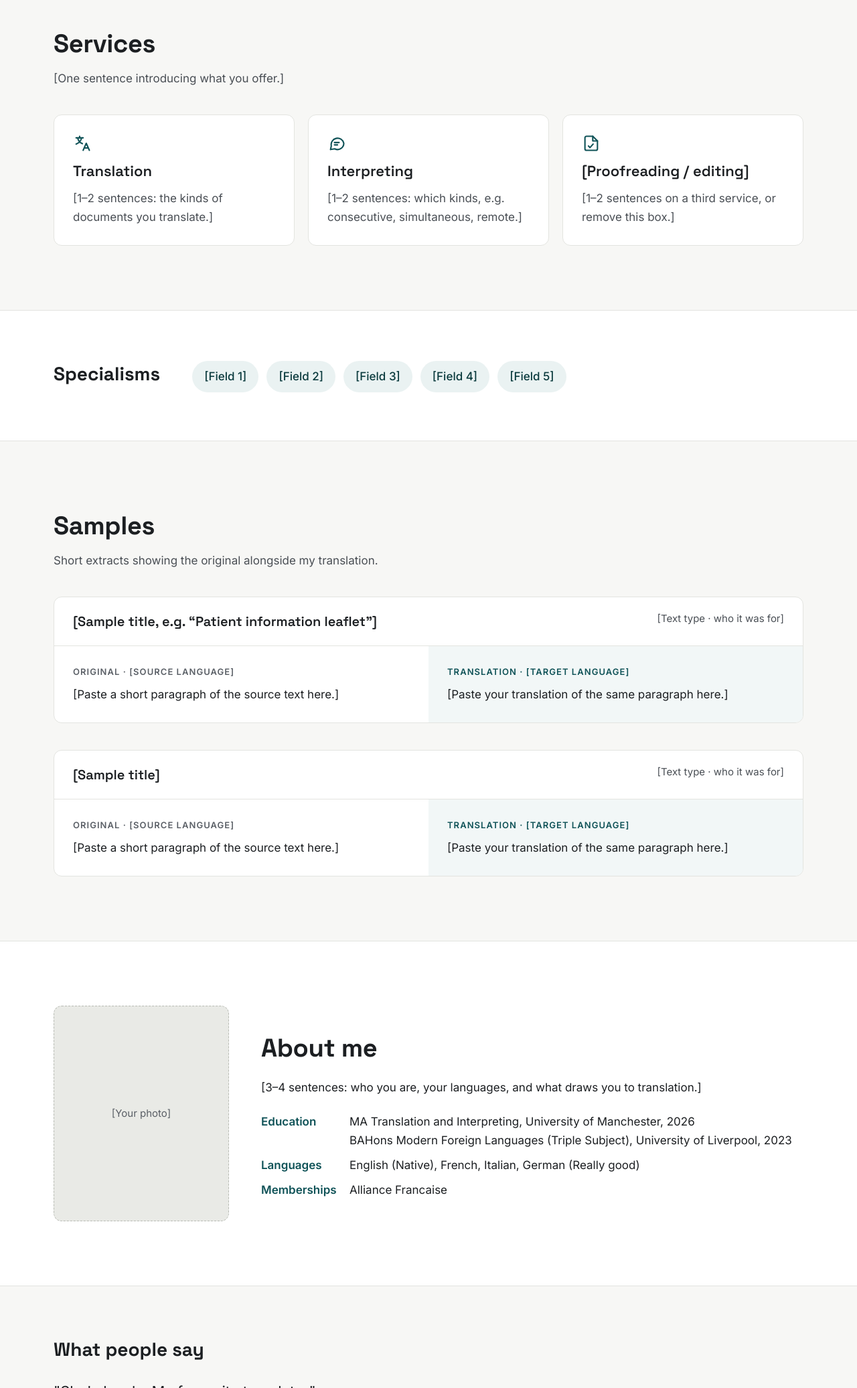
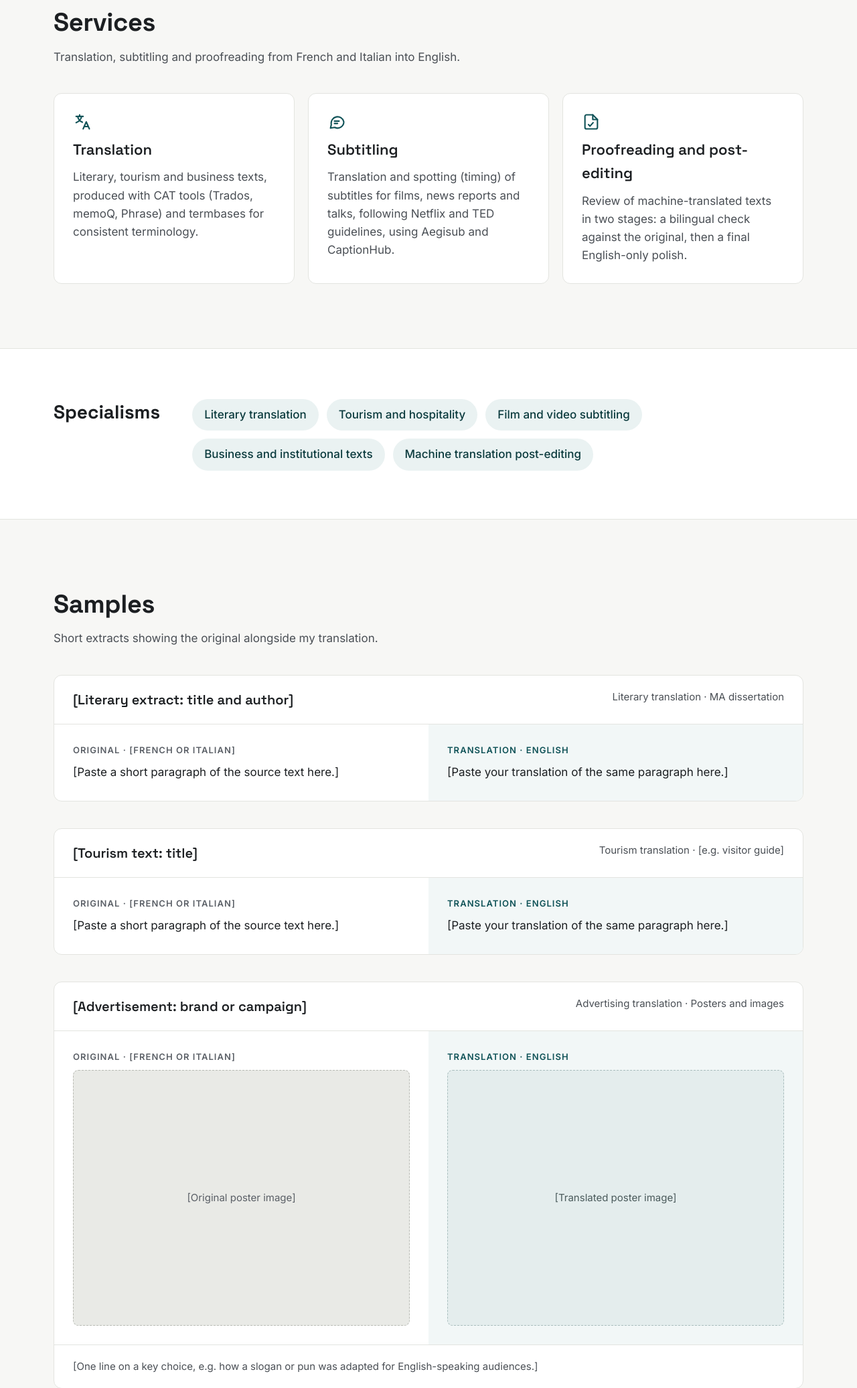
Before and after one commit to niamhowusu/niamhowusu.github.io, a plain HTML site: page index.html in a window 1280 px wide. Shown: the part 727-2800 px from the top of the page at 67% size. Drawn offline with nearby package versions, Linux system fonts and the light colour scheme.

Commit message:
Add files via upload

```diff
--- a/index.html
+++ b/index.html
@@ -3,8 +3,8 @@
 <head>
 <meta charset="utf-8">
 <meta name="viewport" content="width=device-width, initial-scale=1">
-<title>Niamh Owusu | Translator and Interpreter</title>
-<meta name="description" content="Niamh Owusu – French, Italian and German to English translator and interpreter.">
+<title>Niamh Owusu | Translator</title>
+<meta name="description" content="Niamh Owusu – French and Italian to English translator, subtitler and machine translation post-editor based in Manchester, UK.">
 <link rel="preconnect" href="https://fonts.googleapis.com">
 <link rel="preconnect" href="https://fonts.gstatic.com" crossorigin>
 <link href="https://fonts.googleapis.com/css2?family=Inter:wght@400;500;600&family=Space+Grotesk:wght@500;600;700&family=Cormorant+Garamond:wght@500;600&display=swap" rel="stylesheet">
@@ -36,12 +36,12 @@
 <section id="top" style="background: #FFFFFF">
 <div style="max-width: 1120px; margin: 0 auto; padding: 96px 32px 104px; display: flex; flex-direction: column; gap: 24px">
 <p style="margin: 0; display: flex; flex-wrap: wrap; align-items: center; gap: 12px; font-family: 'Space Grotesk', sans-serif; font-weight: 600; font-size: 15px; letter-spacing: 0.08em; text-transform: uppercase; color: #0F5257">
-<span>FRENCH, ITALIAN, GERMAN</span>
+<span>FRENCH, ITALIAN</span>
 <svg width="28" height="14" viewBox="0 0 28 14" fill="none" stroke="currentColor" stroke-width="2" stroke-linecap="round" stroke-linejoin="round" aria-hidden="true"><path d="M1 7h25M20 1l6 6-6 6"></path></svg>
 <span>ENGLISH</span>
 </p>
-<h1 style="margin: 0; max-width: 860px; font-family: 'Cormorant Garamond', Georgia, serif; font-weight: 600; font-size: clamp(46px, 7vw, 80px); line-height: 1.02; letter-spacing: -0.005em">Niamh Owusu<br><span style="font-weight: normal">Translator and interpreter</span></h1>
-<p style="margin: 0; max-width: 640px; font-size: 20px; color: #4A4F55">[One line on what you focus on, e.g. “Specialising in legal and medical texts.”]</p>
+<h1 style="margin: 0; max-width: 860px; font-family: 'Cormorant Garamond', Georgia, serif; font-weight: 600; font-size: clamp(46px, 7vw, 80px); line-height: 1.02; letter-spacing: -0.005em">Niamh Owusu<br><span style="font-weight: normal">Translator</span></h1>
+<p style="margin: 0; max-width: 640px; font-size: 20px; color: #4A4F55">Translation, subtitling, and post-editing of machine translation.</p>
 <div style="display: flex; flex-wrap: wrap; gap: 12px; margin-top: 12px">
 <a href="#contact" style="display: inline-flex; align-items: center; min-height: 48px; padding: 0 26px; border-radius: 8px; background: #0F5257; color: #FFFFFF; font-weight: 600; text-decoration: none">Get in touch</a>
 <a href="#samples" style="display: inline-flex; align-items: center; min-height: 48px; padding: 0 26px; border-radius: 8px; border: 1.5px solid #C9CBC6; color: #1C1F22; font-weight: 600; text-decoration: none">See samples</a>
@@ -54,23 +54,23 @@
 <div style="max-width: 1120px; margin: 0 auto; padding: 96px 32px; display: flex; flex-direction: column; gap: 40px">
 <div style="display: flex; flex-direction: column; gap: 8px">
 <h2 style="margin: 0; font-family: 'Space Grotesk', sans-serif; font-weight: 700; font-size: 38px; letter-spacing: -0.01em">Services</h2>
-<p style="margin: 0; color: #4A4F55">[One sentence introducing what you offer.]</p>
+<p style="margin: 0; color: #4A4F55">Translation, subtitling and proofreading from French and Italian into English.</p>
 </div>
 <div style="display: flex; flex-wrap: wrap; gap: 20px">
 <div style="flex: 1 1 280px; background: #FFFFFF; border: 1px solid #E3E4E0; border-radius: 12px; padding: 28px; display: flex; flex-direction: column; gap: 10px">
 <svg width="28" height="28" viewBox="0 0 24 24" fill="none" stroke="#0F5257" stroke-width="1.8" stroke-linecap="round" stroke-linejoin="round" aria-hidden="true"><path d="M4 5h9M8.5 3v2M6 5c.5 3 2.5 6 6 7.5M11 5c-.5 3-3 6.5-7 8"></path><path d="M13 21l4-9 4 9M14.5 18h5"></path></svg>
 <h3 style="margin: 0; font-family: 'Space Grotesk', sans-serif; font-weight: 600; font-size: 22px">Translation</h3>
-<p style="margin: 0; color: #4A4F55">[1–2 sentences: the kinds of documents you translate.]</p>
+<p style="margin: 0; color: #4A4F55">Literary, tourism and business texts, produced with CAT tools (Trados, memoQ, Phrase) and termbases for consistent terminology.</p>
 </div>
 <div style="flex: 1 1 280px; background: #FFFFFF; border: 1px solid #E3E4E0; border-radius: 12px; padding: 28px; display: flex; flex-direction: column; gap: 10px">
 <svg width="28" height="28" viewBox="0 0 24 24" fill="none" stroke="#0F5257" stroke-width="1.8" stroke-linecap="round" stroke-linejoin="round" aria-hidden="true"><path d="M21 12a8 8 0 0 1-11.6 7.1L4 20l1-4.6A8 8 0 1 1 21 12z"></path><path d="M9 11h6M9 14h4"></path></svg>
-<h3 style="margin: 0; font-family: 'Space Grotesk', sans-serif; font-weight: 600; font-size: 22px">Interpreting</h3>
-<p style="margin: 0; color: #4A4F55">[1–2 sentences: which kinds, e.g. consecutive, simultaneous, remote.]</p>
+<h3 style="margin: 0; font-family: 'Space Grotesk', sans-serif; font-weight: 600; font-size: 22px">Subtitling</h3>
+<p style="margin: 0; color: #4A4F55">Translation and spotting (timing) of subtitles for films, news reports and talks, following Netflix and TED guidelines, using Aegisub and CaptionHub.</p>
 </div>
 <div style="flex: 1 1 280px; background: #FFFFFF; border: 1px solid #E3E4E0; border-radius: 12px; padding: 28px; display: flex; flex-direction: column; gap: 10px">
 <svg width="28" height="28" viewBox="0 0 24 24" fill="none" stroke="#0F5257" stroke-width="1.8" stroke-linecap="round" stroke-linejoin="round" aria-hidden="true"><path d="M14 3H6a2 2 0 0 0-2 2v14a2 2 0 0 0 2 2h12a2 2 0 0 0 2-2V9z"></path><path d="M14 3v6h6M8.5 15.5l2 2 4-4.5"></path></svg>
-<h3 style="margin: 0; font-family: 'Space Grotesk', sans-serif; font-weight: 600; font-size: 22px">[Proofreading / editing]</h3>
-<p style="margin: 0; color: #4A4F55">[1–2 sentences on a third service, or remove this box.]</p>
+<h3 style="margin: 0; font-family: 'Space Grotesk', sans-serif; font-weight: 600; font-size: 22px">Proofreading and post-editing</h3>
+<p style="margin: 0; color: #4A4F55">Review of machine-translated texts in two stages: a bilingual check against the original, then a final English-only polish.</p>
 </div>
 </div>
 </div>
@@ -81,11 +81,11 @@
 <div style="max-width: 1120px; margin: 0 auto; padding: 72px 32px; display: flex; flex-wrap: wrap; align-items: baseline; gap: 20px 48px">
 <h2 style="margin: 0; flex: 0 0 auto; font-family: 'Space Grotesk', sans-serif; font-weight: 700; font-size: 28px">Specialisms</h2>
 <ul style="margin: 0; padding: 0; list-style: none; flex: 1 1 480px; display: flex; flex-wrap: wrap; gap: 12px">
-<li style="padding: 10px 18px; border-radius: 999px; background: #EAF2F2; color: #0A3A3D; font-weight: 500">[Field 1]</li>
-<li style="padding: 10px 18px; border-radius: 999px; background: #EAF2F2; color: #0A3A3D; font-weight: 500">[Field 2]</li>
-<li style="padding: 10px 18px; border-radius: 999px; background: #EAF2F2; color: #0A3A3D; font-weight: 500">[Field 3]</li>
-<li style="padding: 10px 18px; border-radius: 999px; background: #EAF2F2; color: #0A3A3D; font-weight: 500">[Field 4]</li>
-<li style="padding: 10px 18px; border-radius: 999px; background: #EAF2F2; color: #0A3A3D; font-weight: 500">[Field 5]</li>
+<li style="padding: 10px 18px; border-radius: 999px; background: #EAF2F2; color: #0A3A3D; font-weight: 500">Literary translation</li>
+<li style="padding: 10px 18px; border-radius: 999px; background: #EAF2F2; color: #0A3A3D; font-weight: 500">Tourism and hospitality</li>
+<li style="padding: 10px 18px; border-radius: 999px; background: #EAF2F2; color: #0A3A3D; font-weight: 500">Film and video subtitling</li>
+<li style="padding: 10px 18px; border-radius: 999px; background: #EAF2F2; color: #0A3A3D; font-weight: 500">Business and institutional texts</li>
+<li style="padding: 10px 18px; border-radius: 999px; background: #EAF2F2; color: #0A3A3D; font-weight: 500">Machine translation post-editing</li>
 </ul>
 </div>
 </section>
@@ -98,38 +98,70 @@
 <p style="margin: 0; color: #4A4F55">Short extracts showing the original alongside my translation.</p>
 </div>
 
+<!-- Sample 1: literary -->
 <article style="background: #FFFFFF; border: 1px solid #E3E4E0; border-radius: 12px; overflow: hidden">
 <div style="padding: 20px 28px; border-bottom: 1px solid #E3E4E0; display: flex; flex-wrap: wrap; justify-content: space-between; gap: 6px 24px">
-<h3 style="margin: 0; font-family: 'Space Grotesk', sans-serif; font-weight: 600; font-size: 20px">[Sample title, e.g. “Patient information leaflet”]</h3>
-<p style="margin: 0; color: #4A4F55; font-size: 15px">[Text type · who it was for]</p>
+<h3 style="margin: 0; font-family: 'Space Grotesk', sans-serif; font-weight: 600; font-size: 20px">[Literary extract: title and author]</h3>
+<p style="margin: 0; color: #4A4F55; font-size: 15px">Literary translation · MA dissertation</p>
 </div>
 <div style="display: flex; flex-wrap: wrap">
 <div style="flex: 1 1 320px; padding: 28px; display: flex; flex-direction: column; gap: 10px">
-<p style="margin: 0; font-size: 13px; font-weight: 600; letter-spacing: 0.08em; text-transform: uppercase; color: #5A5F66">Original · [Source language]</p>
+<p style="margin: 0; font-size: 13px; font-weight: 600; letter-spacing: 0.08em; text-transform: uppercase; color: #5A5F66">Original · [French or Italian]</p>
 <p style="margin: 0">[Paste a short paragraph of the source text here.]</p>
 </div>
 <div style="flex: 1 1 320px; padding: 28px; background: #F2F7F7; display: flex; flex-direction: column; gap: 10px">
-<p style="margin: 0; font-size: 13px; font-weight: 600; letter-spacing: 0.08em; text-transform: uppercase; color: #0F5257">Translation · [Target language]</p>
+<p style="margin: 0; font-size: 13px; font-weight: 600; letter-spacing: 0.08em; text-transform: uppercase; color: #0F5257">Translation · English</p>
 <p style="margin: 0">[Paste your translation of the same paragraph here.]</p>
 </div>
 </div>
 </article>
 
+<!-- Sample 2: tourism -->
 <article style="background: #FFFFFF; border: 1px solid #E3E4E0; border-radius: 12px; overflow: hidden">
 <div style="padding: 20px 28px; border-bottom: 1px solid #E3E4E0; display: flex; flex-wrap: wrap; justify-content: space-between; gap: 6px 24px">
-<h3 style="margin: 0; font-family: 'Space Grotesk', sans-serif; font-weight: 600; font-size: 20px">[Sample title]</h3>
-<p style="margin: 0; color: #4A4F55; font-size: 15px">[Text type · who it was for]</p>
+<h3 style="margin: 0; font-family: 'Space Grotesk', sans-serif; font-weight: 600; font-size: 20px">[Tourism text: title]</h3>
+<p style="margin: 0; color: #4A4F55; font-size: 15px">Tourism translation · [e.g. visitor guide]</p>
 </div>
 <div style="display: flex; flex-wrap: wrap">
 <div style="flex: 1 1 320px; padding: 28px; display: flex; flex-direction: column; gap: 10px">
-<p style="margin: 0; font-size: 13px; font-weight: 600; letter-spacing: 0.08em; text-transform: uppercase; color: #5A5F66">Original · [Source language]</p>
+<p style="margin: 0; font-size: 13px; font-weight: 600; letter-spacing: 0.08em; text-transform: uppercase; color: #5A5F66">Original · [French or Italian]</p>
 <p style="margin: 0">[Paste a short paragraph of the source text here.]</p>
 </div>
 <div style="flex: 1 1 320px; padding: 28px; background: #F2F7F7; display: flex; flex-direction: column; gap: 10px">
-<p style="margin: 0; font-size: 13px; font-weight: 600; letter-spacing: 0.08em; text-transform: uppercase; color: #0F5257">Translation · [Target language]</p>
+<p style="margin: 0; font-size: 13px; font-weight: 600; letter-spacing: 0.08em; text-transform: uppercase; color: #0F5257">Translation · English</p>
 <p style="margin: 0">[Paste your translation of the same paragraph here.]</p>
 </div>
 </div>
+</article>
+
+<!-- Sample 3: advertising (posters). To add images: upload them to the repository as
+     ad-original.jpg and ad-translated.jpg, then replace each placeholder div with
+     <img src="ad-original.jpg" alt="Original poster" style="width: 100%; height: auto; border-radius: 8px"> -->
+<article style="background: #FFFFFF; border: 1px solid #E3E4E0; border-radius: 12px; overflow: hidden">
+<div style="padding: 20px 28px; border-bottom: 1px solid #E3E4E0; display: flex; flex-wrap: wrap; justify-content: space-between; gap: 6px 24px">
+<h3 style="margin: 0; font-family: 'Space Grotesk', sans-serif; font-weight: 600; font-size: 20px">[Advertisement: brand or campaign]</h3>
+<p style="margin: 0; color: #4A4F55; font-size: 15px">Advertising translation · Posters and images</p>
+</div>
+<div style="display: flex; flex-wrap: wrap">
+<figure style="margin: 0; flex: 1 1 320px; padding: 28px; display: flex; flex-direction: column; gap: 10px">
+<figcaption style="font-size: 13px; font-weight: 600; letter-spacing: 0.08em; text-transform: uppercase; color: #5A5F66">Original · [French or Italian]</figcaption>
+<div role="img" aria-label="Original poster placeholder" style="height: 380px; border-radius: 8px; background: #E9EAE6; border: 1.5px dashed #B8BBB4; display: flex; align-items: center; justify-content: center; color: #5A5F66; font-size: 15px">[Original poster image]</div>
+</figure>
+<figure style="margin: 0; flex: 1 1 320px; padding: 28px; background: #F2F7F7; display: flex; flex-direction: column; gap: 10px">
+<figcaption style="font-size: 13px; font-weight: 600; letter-spacing: 0.08em; text-transform: uppercase; color: #0F5257">Translation · English</figcaption>
+<div role="img" aria-label="Translated poster placeholder" style="height: 380px; border-radius: 8px; background: #E4EDED; border: 1.5px dashed #A9BDBD; display: flex; align-items: center; justify-content: center; color: #4A5A5B; font-size: 15px">[Translated poster image]</div>
+</figure>
+</div>
+<p style="margin: 0; padding: 20px 28px; border-top: 1px solid #E3E4E0; color: #4A4F55; font-size: 15px">[One line on a key choice, e.g. how a slogan or pun was adapted for English-speaking audiences.]</p>
+</article>
+
+<!-- Sample 4: subtitling (change href="#" to the TED talk link) -->
+<article style="background: #FFFFFF; border: 1px solid #E3E4E0; border-radius: 12px; padding: 24px 28px; display: flex; flex-wrap: wrap; align-items: center; justify-content: space-between; gap: 16px 24px">
+<div style="display: flex; flex-direction: column; gap: 4px">
+<h3 style="margin: 0; font-family: 'Space Grotesk', sans-serif; font-weight: 600; font-size: 20px">Subtitling: [TED talk title]</h3>
+<p style="margin: 0; color: #4A4F55; font-size: 15px">Volunteer subtitles · [Italian or French] into English · TED</p>
+</div>
+<a href="#" style="display: inline-flex; align-items: center; min-height: 48px; padding: 0 22px; border-radius: 8px; background: #0F5257; color: #FFFFFF; font-weight: 600; text-decoration: none">Watch with my subtitles</a>
 </article>
 </div>
 </section>
@@ -142,24 +174,15 @@
 <div role="img" aria-label="Photo placeholder" style="flex: 0 0 260px; height: 320px; border-radius: 12px; background: #E9EAE6; border: 1.5px dashed #B8BBB4; display: flex; align-items: center; justify-content: center; color: #5A5F66; font-size: 15px">[Your photo]</div>
 <div style="flex: 1 1 420px; display: flex; flex-direction: column; gap: 16px">
 <h2 style="margin: 0; font-family: 'Space Grotesk', sans-serif; font-weight: 700; font-size: 38px; letter-spacing: -0.01em">About me</h2>
-<p style="margin: 0">[3–4 sentences: who you are, your languages, and what draws you to translation.]</p>
+<p style="margin: 0">I’m a Manchester-based translator working from French and Italian into English. I recently completed an MA in Translation and Interpreting at the University of Manchester, covering both creative and business translation, with a dissertation in literary translation. I’ve lived and studied in Salzburg and Padua, and completed a hospitality work placement in Brive, France, which feeds directly into my tourism work.</p>
 <ul style="margin: 8px 0 0; padding: 0; list-style: none; display: flex; flex-direction: column; gap: 10px">
-<li style="display: flex; flex-wrap: wrap; gap: 4px 12px"><span style="color: #0F5257; font-weight: 600; min-width: 120px">Education</span><span>MA Translation and Interpreting, University of Manchester, 2026<br>BAHons Modern Foreign Languages (Triple Subject), University of Liverpool, 2023</span></li>
-<li style="display: flex; flex-wrap: wrap; gap: 4px 12px"><span style="color: #0F5257; font-weight: 600; min-width: 120px">Languages</span><span>English (Native), French, Italian, German (Really good)</span></li>
-<li style="display: flex; flex-wrap: wrap; gap: 4px 12px"><span style="color: #0F5257; font-weight: 600; min-width: 120px">Memberships</span><span>Alliance Francaise</span></li>
+<li style="display: flex; flex-wrap: wrap; gap: 4px 12px"><span style="color: #0F5257; font-weight: 600; min-width: 120px">Education</span><span>MA Translation and Interpreting, University of Manchester, 2026<br>BA (Hons) Modern Foreign Languages (Triple Subject), University of Liverpool, 2023</span></li>
+<li style="display: flex; flex-wrap: wrap; gap: 4px 12px"><span style="color: #0F5257; font-weight: 600; min-width: 120px">Languages</span><span>English (native), French (C2), Italian (B2), German (B1)</span></li>
+<li style="display: flex; flex-wrap: wrap; gap: 4px 12px"><span style="color: #0F5257; font-weight: 600; min-width: 120px">Memberships</span><span>Alliance Française</span></li>
+<li style="display: flex; flex-wrap: wrap; gap: 4px 12px"><span style="color: #0F5257; font-weight: 600; min-width: 120px">Experience</span><span>Volunteer subtitling and video description, TED (French and Italian into English)<br>Terminology contributor, WIPO termbase (four terms accepted)<br>Volunteer translator, Refugies.info</span></li>
+<li style="display: flex; flex-wrap: wrap; gap: 4px 12px"><span style="color: #0F5257; font-weight: 600; min-width: 120px">Software</span><span>Trados, memoQ, Phrase, Aegisub, CaptionHub</span></li>
 </ul>
 </div>
-</div>
-</section>
-
-<!-- ===== TESTIMONIAL (delete this whole section until you have a quote) ===== -->
-<section style="border-top: 1px solid #E3E4E0">
-<div style="max-width: 1120px; margin: 0 auto; padding: 72px 32px; display: flex; flex-direction: column; gap: 24px">
-<h2 style="margin: 0; font-family: 'Space Grotesk', sans-serif; font-weight: 700; font-size: 28px">What people say</h2>
-<figure style="margin: 0; max-width: 760px; display: flex; flex-direction: column; gap: 12px">
-<blockquote style="margin: 0; font-size: 22px; line-height: 1.5">"She's lovely. My favourite translator"</blockquote>
-<figcaption style="color: #4A4F55; font-size: 15px">Jimmy, bf</figcaption>
-</figure>
 </div>
 </section>
 
@@ -168,8 +191,8 @@
 <div style="max-width: 1120px; margin: 0 auto; padding: 96px 32px; display: flex; flex-wrap: wrap; gap: 48px">
 <div style="flex: 1 1 380px; display: flex; flex-direction: column; gap: 16px">
 <h2 style="margin: 0; font-family: 'Space Grotesk', sans-serif; font-weight: 700; font-size: 38px; letter-spacing: -0.01em; color: #FFFFFF">Get in touch</h2>
-<p style="margin: 0; color: #C9D3D2">[A line inviting enquiries, e.g. “Happy to discuss your project and provide a quote.”]</p>
-<p style="margin: 8px 0 0; color: #C9D3D2; font-size: 15px">Based in [City] · [Time zone]</p>
+<p style="margin: 0; color: #C9D3D2">Available for freelance translation, subtitling and post-editing projects. Get in touch to discuss your project or request a quote.</p>
+<p style="margin: 8px 0 0; color: #C9D3D2; font-size: 15px">Based in Manchester, UK · Available remotely</p>
 </div>
 <div style="flex: 1 1 380px; display: flex; flex-direction: column; gap: 12px">
 <a href="mailto:niamhowusu@gmail.com" style="display: flex; align-items: center; gap: 14px; min-height: 56px; padding: 0 20px; border-radius: 10px; background: #FFFFFF; color: #14292B; font-weight: 600; text-decoration: none">
@@ -182,8 +205,8 @@
 <span>Download my CV (PDF)</span>
 </a>
 <div style="display: flex; flex-wrap: wrap; gap: 12px">
-<a href="#" style="flex: 1 1 160px; display: flex; align-items: center; justify-content: center; min-height: 48px; border-radius: 10px; border: 1.5px solid #4C6466; color: #FFFFFF; font-weight: 500; text-decoration: none">LinkedIn</a>
-<a href="#" style="flex: 1 1 160px; display: flex; align-items: center; justify-content: center; min-height: 48px; border-radius: 10px; border: 1.5px solid #4C6466; color: #FFFFFF; font-weight: 500; text-decoration: none">ProZ profile</a>
+<a href="https://www.linkedin.com/in/niamh-owusu-41a185277/" target="_blank" rel="noopener" style="flex: 1 1 160px; display: flex; align-items: center; justify-content: center; min-height: 48px; border-radius: 10px; border: 1.5px solid #4C6466; color: #FFFFFF; font-weight: 500; text-decoration: none">LinkedIn</a>
+<a href="https://www.proz.com/profile/4617964" target="_blank" rel="noopener" style="flex: 1 1 160px; display: flex; align-items: center; justify-content: center; min-height: 48px; border-radius: 10px; border: 1.5px solid #4C6466; color: #FFFFFF; font-weight: 500; text-decoration: none">ProZ profile</a>
 </div>
 </div>
 </div>
```
